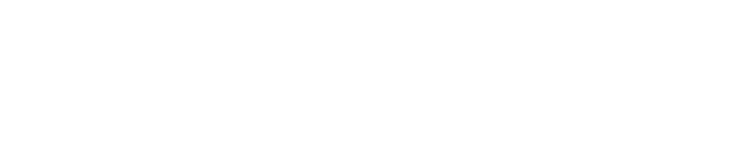
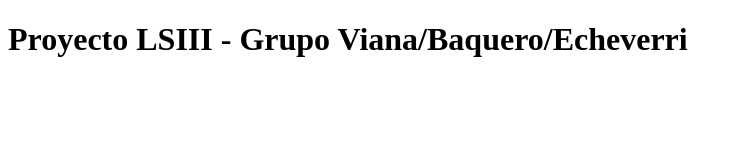
Before and after one commit to jsvianav/viana-baquero-echeverri-LSIII-2025-1, a plain HTML site: page index.html in a window 1280 px wide. Shown: the whole page, without its empty margins (0-742 px from the left). Drawn offline with Linux system fonts and the light colour scheme.

Commit message:
P1: Creación de index.html en develop

```diff
--- a/index.html
+++ b/index.html
@@ -1,9 +1,13 @@
 <!DOCTYPE html>
 <html>
 <head>
-    <title>Proyecto LSIII 2023-01</title>
+    <title>Proyecto LSIII - Grupo Viana/Baquero/Echeverri</title>
+    <meta charset="UTF-8">
 </head>
 <body>
+    <header>
+        <h1>Proyecto LSIII - Grupo Viana/Baquero/Echeverri</h1>
+    </header>
     <!-- Aquí trabajarán P2 (body), P3 (footer), etc. -->
 </body>
 </html>
```
